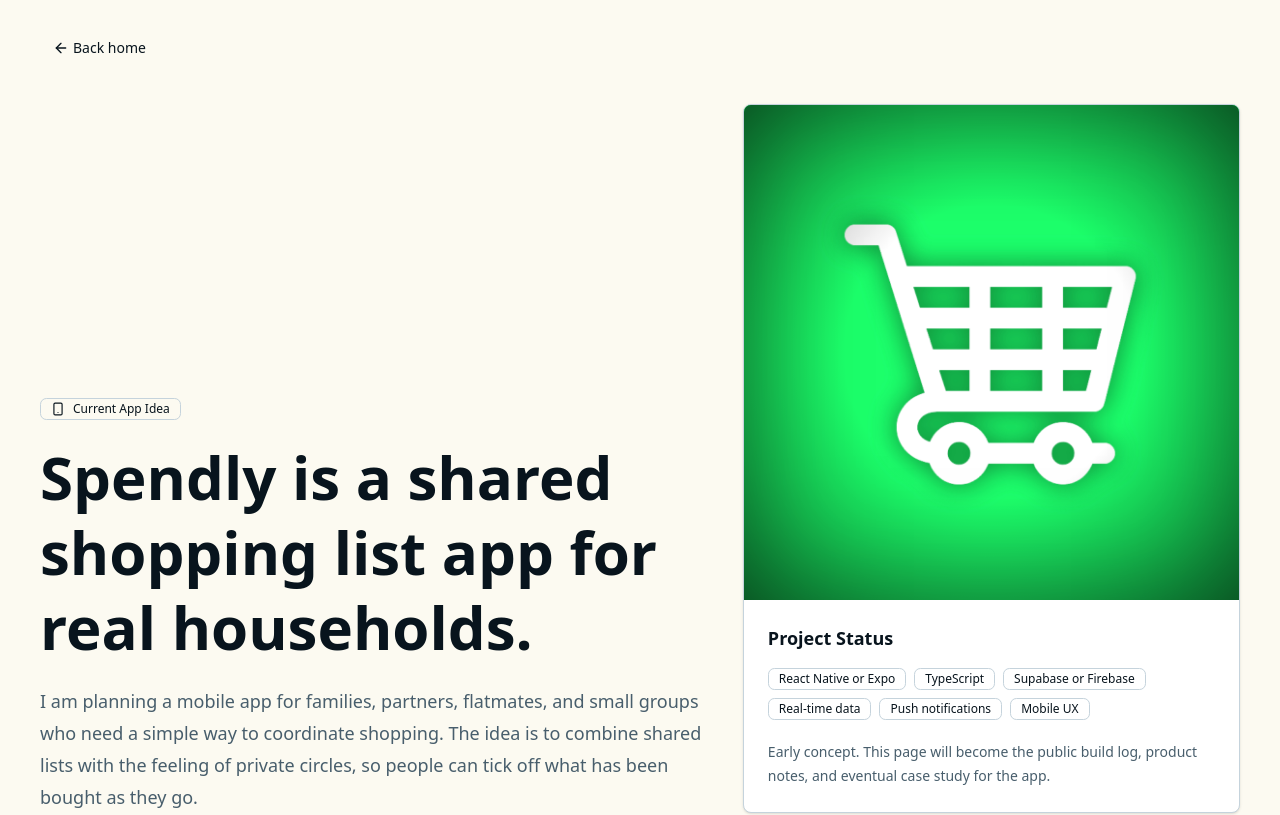
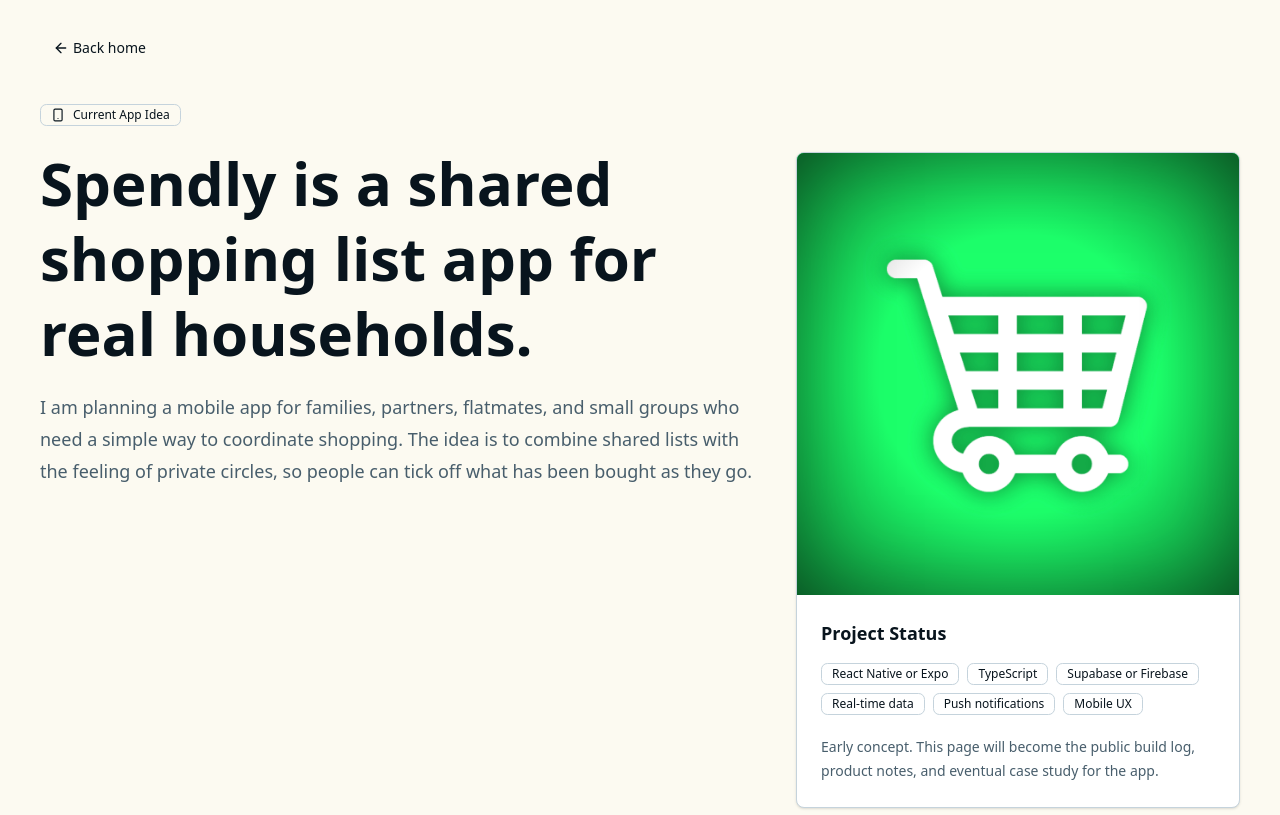
Before and after one commit to ChrisJMcClair/Portfolio-Website, a Next.js app: page /workspace in a window 1280 px wide. Shown: the top 815 px of the page. Built offline with nearby package versions, Linux system fonts and the light colour scheme.

Commit message:
Add Spendly workspace and logo

```diff
--- a/app/workspace/page.tsx
+++ b/app/workspace/page.tsx
@@ -74,7 +74,7 @@ export default function WorkspacePage() {
             Back home
           </Link>
 
-          <div className="grid gap-10 lg:grid-cols-[1fr_0.75fr] lg:items-end">
+          <div className="grid gap-10 lg:grid-cols-[1fr_0.62fr] lg:items-start">
             <div className="max-w-3xl">
               <Badge variant="outline" className="mb-5 gap-2">
                 <Smartphone className="size-3.5" />
@@ -91,18 +91,18 @@ export default function WorkspacePage() {
               </p>
             </div>
 
-            <Card className="overflow-hidden">
+            <Card className="mt-0 overflow-hidden lg:mt-12">
               <div className="relative aspect-square bg-[#16f26d]">
                 <Image
                   src="/spendly-logo.jpg"
                   alt="Spendly shopping cart logo"
                   fill
                   priority
-                  sizes="(min-width: 1024px) 28rem, 100vw"
+                  sizes="(min-width: 1024px) 24rem, 100vw"
                   className="object-cover"
                 />
-                <div className="absolute inset-0 bg-[radial-gradient(circle_at_center,transparent_42%,rgba(0,0,0,0.5)_100%)]" />
-                <div className="absolute inset-0 shadow-[inset_0_0_120px_rgba(0,0,0,0.38)]" />
+                <div className="absolute inset-0 bg-[radial-gradient(circle_at_center,transparent_45%,rgba(0,0,0,0.48)_100%)]" />
+                <div className="absolute inset-0 shadow-[inset_0_0_90px_rgba(0,0,0,0.38)]" />
               </div>
               <CardContent className="p-6">
                 <div className="mb-4">
```
